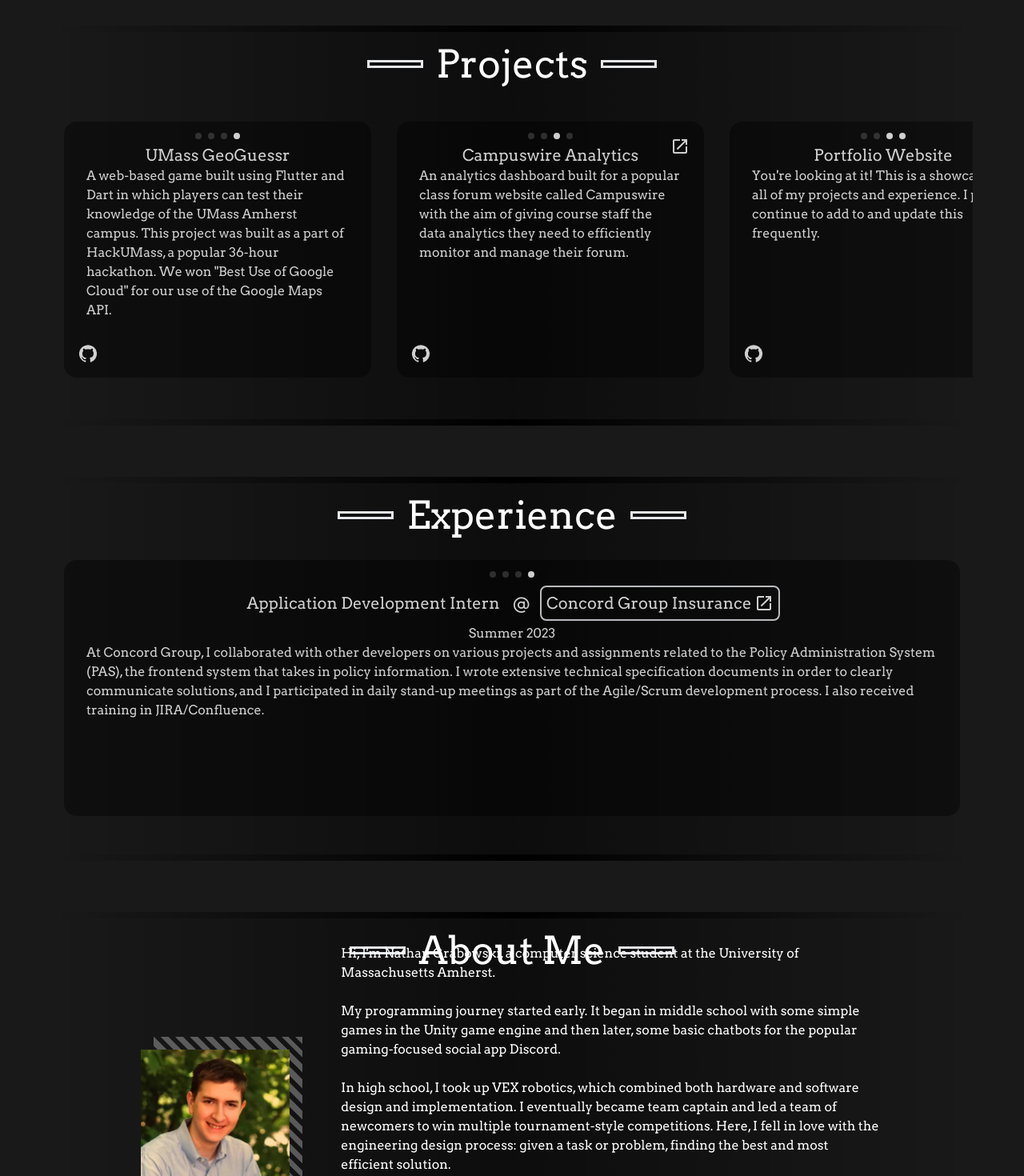
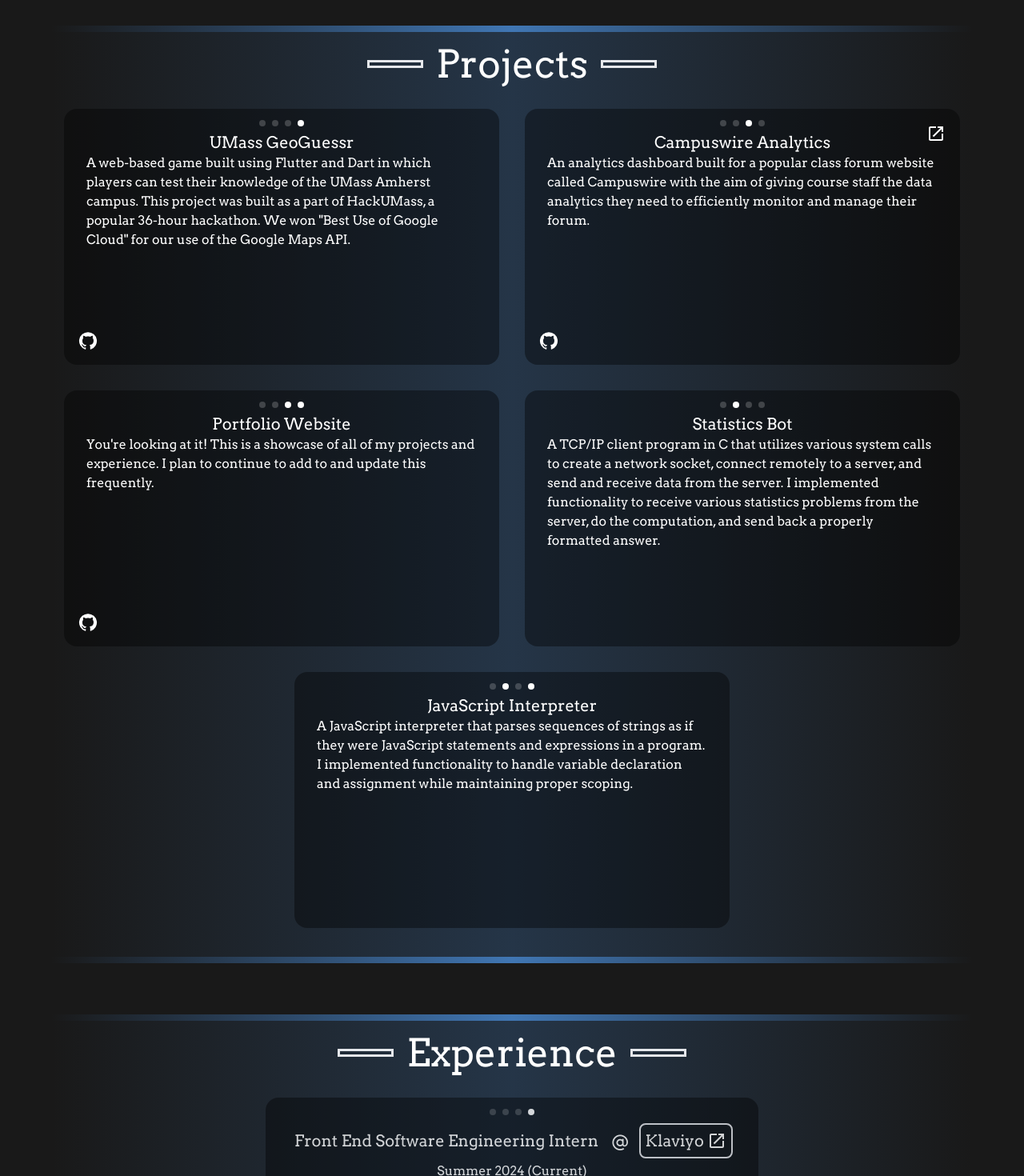
Before and after one commit to NathanG-02/Portfolio-Website, a Next.js app: page / in a window 1280 px wide. Shown: the part 700-2170 px from the top of the page at 80% size. Built offline with nearby package versions, Linux system fonts and the light colour scheme.

Commit message:
Changed styling

```diff
--- a/app/components/AboutMe.js
+++ b/app/components/AboutMe.js
@@ -8,21 +8,16 @@
     return (
     <div ref={ref} className={arvoRegular.className}>
         <div className='group my-8 w-[90vw]'>
-            <div className='bg-gradient-to-r from-transparent via-black/100 to-transparent h-2'></div>
-            <div className='relative flex flex-col items-center justify-center bg-gradient-to-r from-transparent via-black/50 to-transparent'>
+        <div className='bg-gradient-to-r from-transparent via-[#4076b3] to-transparent h-2'></div>
+            <div className='flex flex-col items-center justify-center bg-gradient-to-r from-transparent via-[#4076b3]/30 to-transparent'>
                 <div className='flex flex-row items-center justify-center'>
                     <div className='border-[3px] p-0.5 px-8 group-hover:px-16 transition-all duration-300'></div>
                     <div className='text-5xl p-4'>About Me</div>
                     <div className='border-[3px] p-0.5 px-8 group-hover:px-16 transition-all duration-300'></div>
                 </div>
                 <div className='w-5/6 flex flex-row items-center justify-start h-96'>
-                    <div className='relative pointer-events-none m-4'>
-                        <div className='p-4 opacity-30 group-hover:opacity-75 transition-all'>
-                            <Image src='/Profile Background 2.png' alt='profile photo' width={200} height={200}/>
-                        </div>
-                        <div className='absolute right-8 top-8'>
-                            <Image src='/Profile Photo.jpg' alt='profile photo' width={200} height={200}/>
-                        </div>
+                    <div className='m-8 border-4 border-white/0 group-hover:border-[#4076b3] transition-all duration-200'>
+                        <Image src='/Profile Photo.jpg' alt='profile photo' width={200} height={200}/>
                     </div>
                     <div className='w-3/4 m-4'>
                         Hi, I&apos;m Nathan Grabowski, a computer science student at the University of Massachusetts Amherst.
@@ -41,7 +36,7 @@
                     </div>
                 </div>
             </div>
-            <div className='bg-gradient-to-r from-transparent via-black/100 to-transparent h-2'></div>
+            <div className='bg-gradient-to-r from-transparent via-[#4076b3] to-transparent h-2'></div>
         </div>
     </div>
     );
--- a/app/components/Experience.js
+++ b/app/components/Experience.js
@@ -8,18 +8,19 @@
     return (
     <div ref={ref} className={arvoRegular.className}>
         <div className='group my-8 w-[90vw]'>
-            <div className='bg-gradient-to-r from-transparent via-black/100 to-transparent h-2'></div>
-            <div className='relative flex flex-col items-center justify-center bg-gradient-to-r from-transparent via-black/50 to-transparent'>
+            <div className='bg-gradient-to-r from-transparent via-[#4076b3] to-transparent h-2'></div>
+            <div className='flex flex-col items-center justify-center bg-gradient-to-r from-transparent via-[#4076b3]/30 to-transparent'>
                 <div className='flex flex-row items-center justify-center'>
                     <div className='border-[3px] p-0.5 px-8 group-hover:px-16 transition-all duration-300'></div>
                     <div className='text-5xl p-4'>Experience</div>
                     <div className='border-[3px] p-0.5 px-8 group-hover:px-16 transition-all duration-300'></div>
                 </div>
-                <div className='relative flex flex-col items-center justify-start h-96'>
-                    <ExperienceCard company='Concord Group Insurance' role='Application Development Intern' date='Summer 2023' link='https://www.concordgroupinsurance.com/' binNum='0001' description='At Concord Group, I collaborated with other developers on various projects and assignments related to the Policy Administration System (PAS), the frontend system that takes in policy information.  I wrote extensive technical specification documents in order to clearly communicate solutions, and I participated in daily stand-up meetings as part of the Agile/Scrum development process.  I also received training in JIRA/Confluence.'/>
+                <div className='relative flex flex-col items-center justify-start'>
+                    <ExperienceCard fit='true' company='Klaviyo' role='Front End Software Engineering Intern' date='Summer 2024 (Current)' link='https://www.klaviyo.com/' binNum='0001' description=''/>
+                    <ExperienceCard company='Concord Group Insurance' role='Application Development Intern' date='Summer 2023' link='https://www.concordgroupinsurance.com/' binNum='0010' description='At Concord Group, I collaborated with other developers on various projects and assignments related to the Policy Administration System (PAS), the frontend system that takes in policy information.  I wrote extensive technical specification documents in order to clearly communicate solutions, and I participated in daily stand-up meetings as part of the Agile/Scrum development process.  I also received training in JIRA/Confluence.'/>
                 </div>
             </div>
-            <div className='bg-gradient-to-r from-transparent via-black/100 to-transparent h-2'></div>
+            <div className='bg-gradient-to-r from-transparent via-[#4076b3] to-transparent h-2'></div>
         </div>
     </div>
     );
--- a/app/components/ExperienceCard.js
+++ b/app/components/ExperienceCard.js
@@ -8,7 +8,7 @@
 function ExperienceCard( { company, role, date, description, binNum, link }, ref ){
     return (
     <div ref={ref} className={arvoRegular.className}>
-        <div className='relative h-80 p-6 m-4 bg-black bg-opacity-50 opacity-80 rounded-2xl border-4 border-white/0 hover:border-white/80 hover:scale-105 transition-all duration-200'>
+        <div className='relative h-80 p-6 m-4 bg-black bg-opacity-50 opacity-80 rounded-2xl border-4 border-white/0 hover:border-[#4076b3] hover:scale-105 transition-all duration-200'>
             <div className='absolute inset-x-0 top-1.5 flex flex-row items-center justify-center'>
                 {[...binNum].map((digit, i) => (digit == 1) ? <div key={'bit' + i} className='p-1 m-1 bg-white bg-opacity-100 rounded-2xl'></div> : <div key={'bit' + i} className='p-1 m-1 bg-white bg-opacity-20 rounded-2xl'></div>)}
             </div>
--- a/app/components/ProjectCard.js
+++ b/app/components/ProjectCard.js
@@ -8,8 +8,9 @@
 
 function ProjectCard( { title, description, binNum, linkToGitHub, linkToDeployment }, ref ){
     return (
+    <div className='w-1/2'>
         <div ref={ref} className={arvoRegular.className}>
-        <div className='relative w-96 h-80 p-6 m-4 bg-black bg-opacity-50 opacity-80 rounded-2xl border-4 border-white/0 hover:border-white/80 hover:scale-105 transition-all duration-200'>
+            <div className='relative h-80 p-6 m-4 bg-black bg-opacity-40 rounded-2xl border-4 border-white/0 hover:border-[#4076b3] hover:scale-105 transition-all duration-200'>
                 <div className='absolute inset-x-0 top-1.5 flex flex-row items-center justify-center'>
                     {[...binNum].map((digit, i) => (digit == 1) ? <div key={'bit' + i} className='p-1 m-1 bg-white bg-opacity-100 rounded-2xl'></div> : <div key={'bit' + i} className='p-1 m-1 bg-white bg-opacity-20 rounded-2xl'></div>)}
                 </div>
@@ -23,6 +24,7 @@
                 </Link> : ''}
             </div>
         </div>
+    </div>
     );
 }
 
--- a/app/components/Projects.js
+++ b/app/components/Projects.js
@@ -7,33 +7,26 @@
 
 function Projects(props, ref){
 
-    const list = useRef(null);
-
-    const firstProject = useRef(null);
-    const lastProject = useRef(null);
-
-    const goToProject = function(projectRef){
-        console.log(projectRef);
-        list.current?.scrollTo({top: projectRef.current?.offsetTop, behavior: 'smooth'});
-        //projectRef.current?.scrollIntoView({behavior: 'smooth'});
-    }
-
     return (
     <div ref={ref} className={arvoRegular.className}>
         <div className='group my-8 w-[90vw]'>
-            <div className='bg-gradient-to-r from-transparent via-black/100 to-transparent h-2'></div>
-            <div className='relative flex flex-col items-center justify-center bg-gradient-to-r from-transparent via-black/50 to-transparent'>
+            <div className='bg-gradient-to-r from-transparent via-[#4076b3] to-transparent h-2'></div>
+            <div className='flex flex-col items-center justify-center bg-gradient-to-r from-transparent via-[#4076b3]/30 to-transparent'>
                 <div className='flex flex-row items-center justify-center'>
                     <div className='border-[3px] p-0.5 px-8 group-hover:px-16 transition-all duration-300'></div>
                     <div className='text-5xl p-4'>Projects</div>
                     <div className='border-[3px] p-0.5 px-8 group-hover:px-16 transition-all duration-300'></div>
                 </div>
-                <div ref={list} className='relative flex flex-row items-center justify-start overflow-x-auto w-full h-96 mb-5'>
-                    <ProjectCard ref={firstProject} binNum='0001' linkToGitHub='https://github.com/NathanG-02/HackUMass-XI' title='UMass GeoGuessr' description='A web-based game built using Flutter and Dart in which players can test their knowledge of the UMass Amherst campus.  This project was built as a part of HackUMass, a popular 36-hour hackathon.  We won "Best Use of Google Cloud" for our use of the Google Maps API.'/>
-                    <ProjectCard binNum='0010' linkToDeployment='https://cwanalytics.vercel.app/' linkToGitHub='https://github.com/massbchou/CS320Team8' title='Campuswire Analytics' description='An analytics dashboard built for a popular class forum website called Campuswire with the aim of giving course staff the data analytics they need to efficiently monitor and manage their forum.'/>
-                    <ProjectCard binNum='0011' linkToGitHub='https://github.com/NathanG-02/Portfolio-Website' title='Portfolio Website' description="You're looking at it! This is a showcase of all of my projects and experience.  I plan to continue to add to and update this frequently."/>
-                    <ProjectCard binNum='0100' title='Statistics Bot' description="A TCP/IP client program in C that utilizes various system calls to create a network socket, connect remotely to a server, and send and receive data from the server.  I implemented functionality to receive various statistics problems from the server, do the computation, and send back a properly formatted answer."/>
-                    <ProjectCard ref={lastProject} binNum='0101' title='JavaScript Interpreter' description="A JavaScript interpreter that parses sequences of strings as if they were JavaScript statements and expressions in a program.  I implemented functionality to handle variable declaration and assignment while maintaining proper scoping."/>
+                <div className='flex flex-col items-center justify-start w-full mb-5'>
+                    <div className='flex flex-row items-center justify-center'>
+                        <ProjectCard binNum='0001' linkToGitHub='https://github.com/NathanG-02/HackUMass-XI' title='UMass GeoGuessr' description='A web-based game built using Flutter and Dart in which players can test their knowledge of the UMass Amherst campus.  This project was built as a part of HackUMass, a popular 36-hour hackathon.  We won "Best Use of Google Cloud" for our use of the Google Maps API.'/>
+                        <ProjectCard binNum='0010' linkToDeployment='https://cwanalytics.vercel.app/' linkToGitHub='https://github.com/massbchou/CS320Team8' title='Campuswire Analytics' description='An analytics dashboard built for a popular class forum website called Campuswire with the aim of giving course staff the data analytics they need to efficiently monitor and manage their forum.'/>
+                    </div>
+                    <div className='flex flex-row items-center justify-center'>
+                        <ProjectCard binNum='0011' linkToGitHub='https://github.com/NathanG-02/Portfolio-Website' title='Portfolio Website' description="You're looking at it! This is a showcase of all of my projects and experience.  I plan to continue to add to and update this frequently."/>
+                        <ProjectCard binNum='0100' title='Statistics Bot' description="A TCP/IP client program in C that utilizes various system calls to create a network socket, connect remotely to a server, and send and receive data from the server.  I implemented functionality to receive various statistics problems from the server, do the computation, and send back a properly formatted answer."/>
+                    </div>
+                    <ProjectCard binNum='0101' title='JavaScript Interpreter' description="A JavaScript interpreter that parses sequences of strings as if they were JavaScript statements and expressions in a program.  I implemented functionality to handle variable declaration and assignment while maintaining proper scoping."/>
                 </div>
                 {/*<button className='absolute top-[48%] right-5 bg-black bg-opacity-50 p-2 border-white/0 border-4 rounded-full hover:border-white/80 hover:scale-125 transition-all' onClick={() => goToProject(firstProject)}>
                     <div className='pointer-events-none'>
@@ -46,7 +39,7 @@
                     </div>
                 </button>*/}
             </div>
-            <div className='bg-gradient-to-r from-transparent via-black/100 to-transparent h-2'></div>
+            <div className='bg-gradient-to-r from-transparent via-[#4076b3] to-transparent h-2'></div>
         </div>
     </div>
     );
--- a/app/globals.css
+++ b/app/globals.css
@@ -25,7 +25,7 @@
 }
 
 #TitleCard{
-  background: radial-gradient(rgb(58, 58, 58) 0%, rgb(25, 25, 25) 65%);
+  background: radial-gradient(rgb(40, 72, 109) 0%, rgb(25, 25, 25) 65%);
 }
 
 ::-webkit-scrollbar {
```
Also changed, not shown: public/Profile Background 2.png (deleted). Lines whose indentation alone changed are shown as unchanged.
